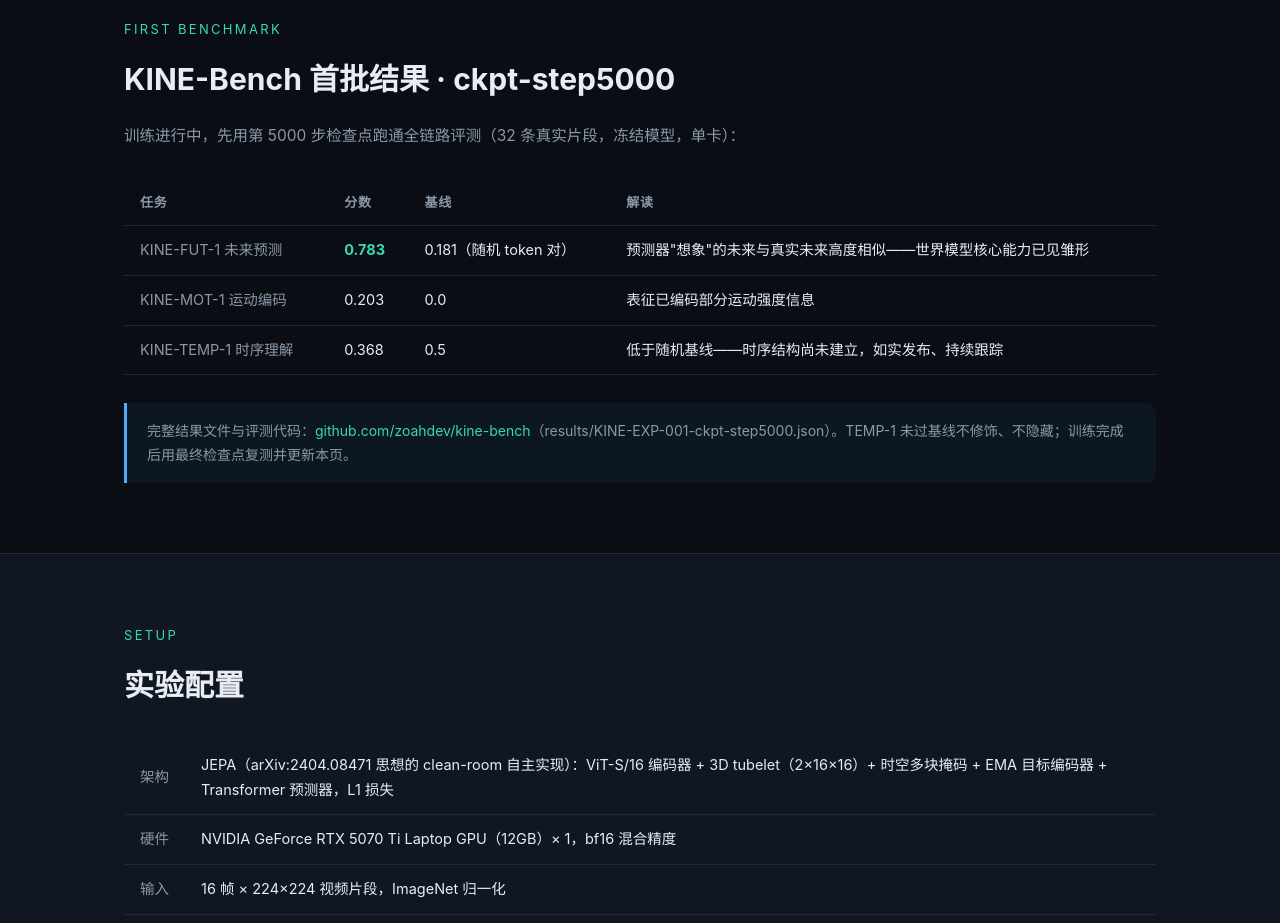
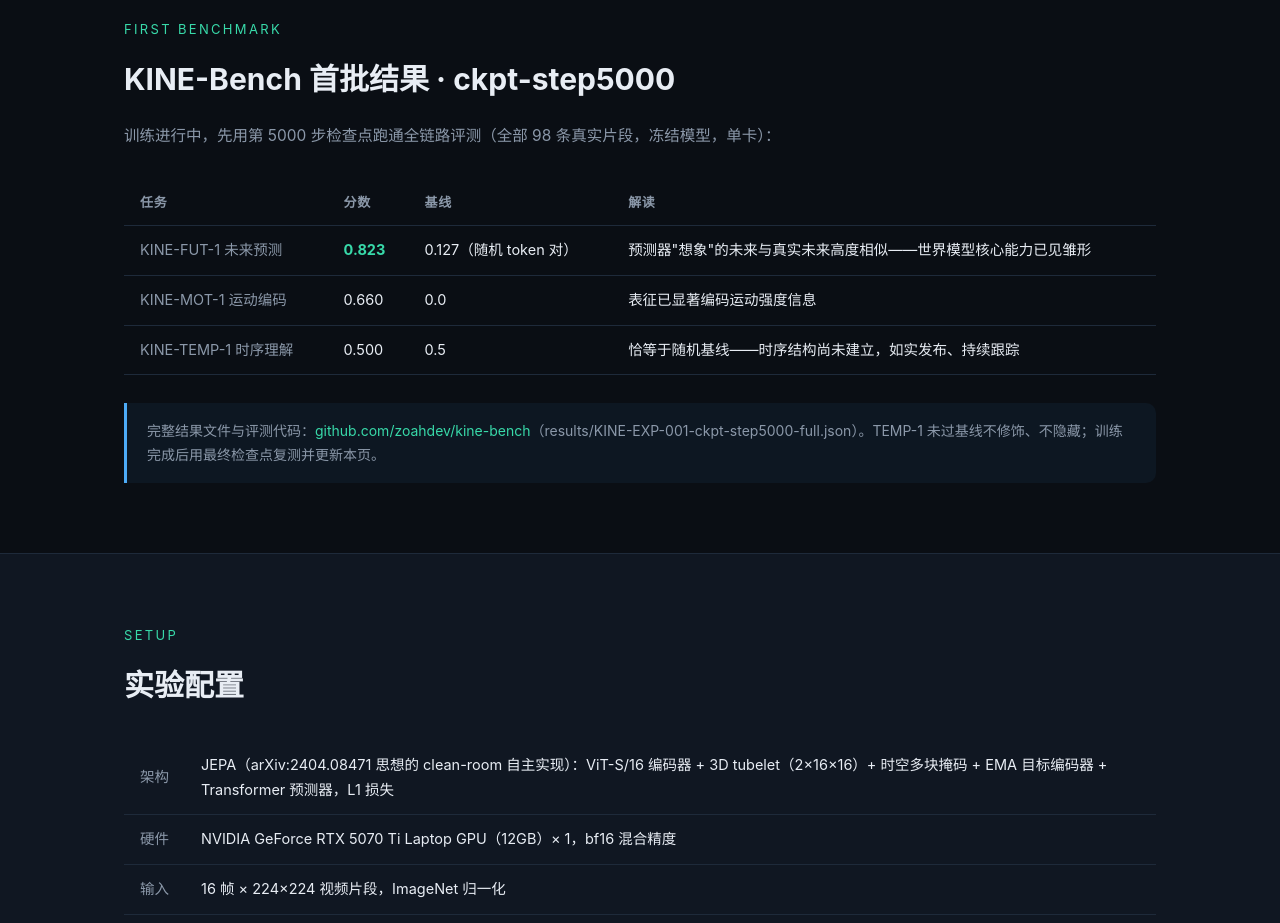
Before and after one commit to zoahdev/kineworld-site, a plain HTML site: page report.html in a window 1280 px wide. Shown: the part 1260-2183 px from the top of the page. Drawn offline with Linux system fonts and the light colour scheme.

Commit message:
report: update first benchmark section to full-dataset numbers

```diff
--- a/report.html
+++ b/report.html
@@ -129,14 +129,14 @@
   <div class="wrap">
     <div class="section-tag">FIRST BENCHMARK</div>
     <h2>KINE-Bench 首批结果 · ckpt-step5000</h2>
-    <p class="lead">训练进行中，先用第 5000 步检查点跑通全链路评测（32 条真实片段，冻结模型，单卡）：</p>
+    <p class="lead">训练进行中，先用第 5000 步检查点跑通全链路评测（全部 98 条真实片段，冻结模型，单卡）：</p>
     <table>
       <tr><th>任务</th><th>分数</th><th>基线</th><th>解读</th></tr>
-      <tr><td>KINE-FUT-1 未来预测</td><td style="color:var(--accent); font-weight:700;">0.783</td><td>0.181（随机 token 对）</td><td>预测器"想象"的未来与真实未来高度相似——世界模型核心能力已见雏形</td></tr>
-      <tr><td>KINE-MOT-1 运动编码</td><td>0.203</td><td>0.0</td><td>表征已编码部分运动强度信息</td></tr>
-      <tr><td>KINE-TEMP-1 时序理解</td><td>0.368</td><td>0.5</td><td>低于随机基线——时序结构尚未建立，如实发布、持续跟踪</td></tr>
+      <tr><td>KINE-FUT-1 未来预测</td><td style="color:var(--accent); font-weight:700;">0.823</td><td>0.127（随机 token 对）</td><td>预测器"想象"的未来与真实未来高度相似——世界模型核心能力已见雏形</td></tr>
+      <tr><td>KINE-MOT-1 运动编码</td><td>0.660</td><td>0.0</td><td>表征已显著编码运动强度信息</td></tr>
+      <tr><td>KINE-TEMP-1 时序理解</td><td>0.500</td><td>0.5</td><td>恰等于随机基线——时序结构尚未建立，如实发布、持续跟踪</td></tr>
     </table>
-    <div class="note">完整结果文件与评测代码：<a href="https://github.com/zoahdev/kine-bench">github.com/zoahdev/kine-bench</a>（results/KINE-EXP-001-ckpt-step5000.json）。TEMP-1 未过基线不修饰、不隐藏；训练完成后用最终检查点复测并更新本页。</div>
+    <div class="note">完整结果文件与评测代码：<a href="https://github.com/zoahdev/kine-bench">github.com/zoahdev/kine-bench</a>（results/KINE-EXP-001-ckpt-step5000-full.json）。TEMP-1 未过基线不修饰、不隐藏；训练完成后用最终检查点复测并更新本页。</div>
   </div>
 </section>
 
```
